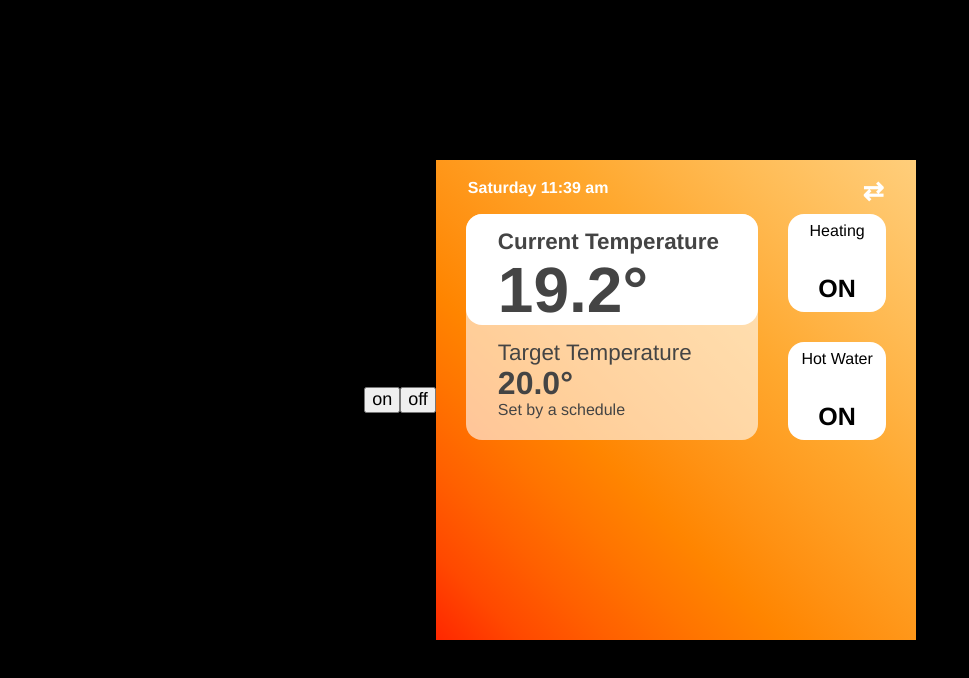
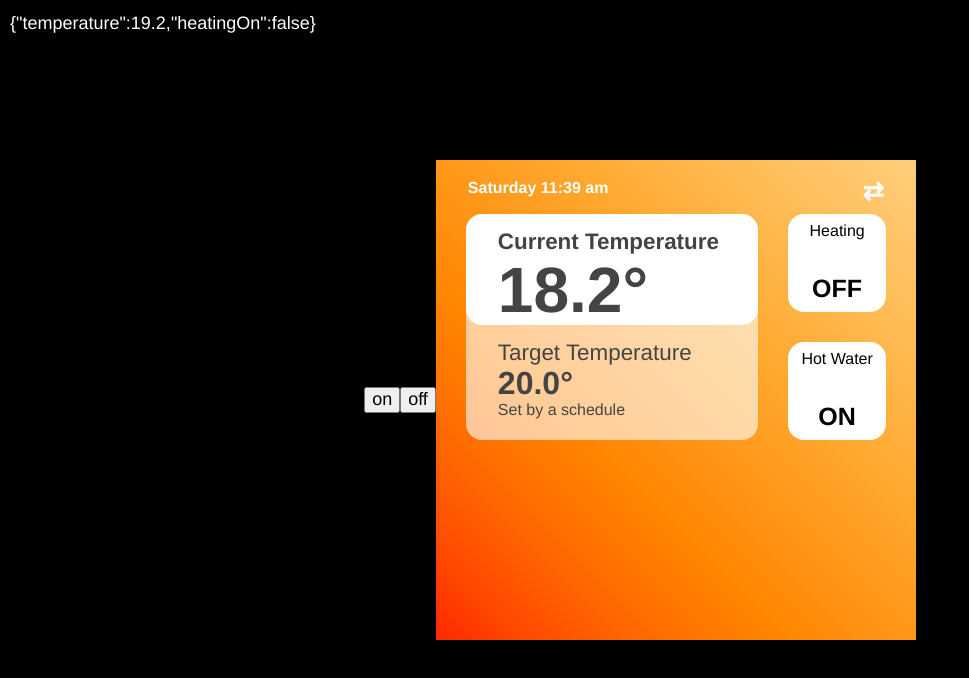
Before and after one commit to gjhltn/hmly, a React (Vite) app: page / in a window 1280 px wide. Shown: the top 678 px of the page, without its empty margins (0-969 px from the left). Built offline with nearby package versions, Linux system fonts and the light colour scheme.

Commit message:
state and simulation

```diff
--- a/src/App.jsx
+++ b/src/App.jsx
@@ -1,4 +1,4 @@
-import { useState } from 'react'
+import { useState, useEffect } from 'react'
 import './App.css'
 import { Home } from './Home'
 import { Boost } from './Boost'
@@ -12,6 +12,7 @@ import {
 } from "react-router-dom";
 import worker from './workers/simulation.js';
 import WebWorker from './WebWorker';
+import { SimulationContext } from './SimulationContext.js';
 
 const router = createBrowserRouter([
   {
@@ -26,8 +27,14 @@ const router = createBrowserRouter([
 
 function App() {
   const webWorker = new WebWorker(worker);
+  const [simulationState, setSimulationState] = useState({
+    heatingOn: false
+  }
+  )
 
-  const [simulationState, setSimulationState] = useState()
+  useEffect(() => {
+    webWorker.postMessage({eventType:"init"});
+  }, []);
 
   const turnOn = () => {
     webWorker.postMessage({eventType:"on"});
@@ -43,15 +50,28 @@ function App() {
 
   return (
     <>
-    <button onClick={()=>turnOn()}>on</button>
-    <button onClick={()=>turnOff()}>off</button>
     <SimulationMonitor data={simulationState}/>
+
+        <button onClick={()=>turnOn()}>on</button>
+        <button onClick={()=>turnOff()}>off</button>
+
+        <SimulationContext.Provider value={{
+temperature: 18.2,
+isOn:simulationState.heatingOn,
+turnOn: turnOn,
+turnOff: turnOff
+
+
+        }}>
     <div className="box">
+
     <React.StrictMode>
     <RouterProvider router={router} />
   </React.StrictMode>
         <Overlay />
+
     </div>
+    </SimulationContext.Provider>
     </>
   )
 }
--- a/src/Boost.jsx
+++ b/src/Boost.jsx
@@ -1,5 +1,20 @@
+import { useContext } from 'react';
+import { SimulationContext } from './SimulationContext.js';
+
+
 export const Boost = () => {
-    return <div>
-        Boost
+    const simulation = useContext(SimulationContext);
+    return <div style={{background: "rgb(198, 199, 245)", paddingTop:"4rem"}}>
+        (Boost screen)
+        <div style={{marginTop:"2rem"}}>
+            {
+                simulation.isOn ?<>
+<h2>Heating: ON</h2>
+<button onClick={()=>simulation.turnOff()}>turn boiler off</button>
+</>
+        :<><h2>Heating: OFF</h2>
+        <button onClick={()=>simulation.turnOn()}>turn boiler on</button>
+            </>}
+        </div>
     </div>
 }
--- a/src/Home.jsx
+++ b/src/Home.jsx
@@ -1,18 +1,23 @@
 import styles from './Home.module.css'
 import { Outlet, Link } from "react-router-dom";
+import { useContext } from 'react';
+import { SimulationContext } from './SimulationContext.js';
 
-export const Home = () =><div className={styles.home}>
+export const Home = () => {
+    const simulation = useContext(SimulationContext);
+return(
+<div className={styles.home}>
 
 
     <div className={styles.wrapper}>
     <Link className={styles.a} to={`boost`}>
   <span className={styles.title}>Heating</span>
-  <span className={styles.status}>On</span>
+  <span className={styles.status}>{simulation.isOn?"on":"off"}</span>
   </Link>
   <div className={styles.b}>
     <div className={styles.current}>
         <h1>Current Temperature</h1>
-        <h2>19.2&deg;</h2>
+        <h2>{simulation.temperature}&deg;</h2>
     </div>
   <div className={styles.target}><h1>Target Temperature</h1>
   <h2>20.0&deg;</h2>
@@ -25,4 +30,4 @@ export const Home = () =><div className={styles.home}>
     <span className={styles.status}>On</span>
   </a>
 </div>
-</div>
+</div>)}
--- /dev/null
+++ b/src/SimulationContext.js
@@ -0,0 +1,3 @@
+import { createContext } from 'react';
+
+export const SimulationContext = createContext();
--- a/src/workers/simulation.js
+++ b/src/workers/simulation.js
@@ -1,7 +1,7 @@
 export default () => {
 
   self.state={
-    temperature:19.5,
+    temperature:19.2,
     heatingOn: false
   }
 
```
